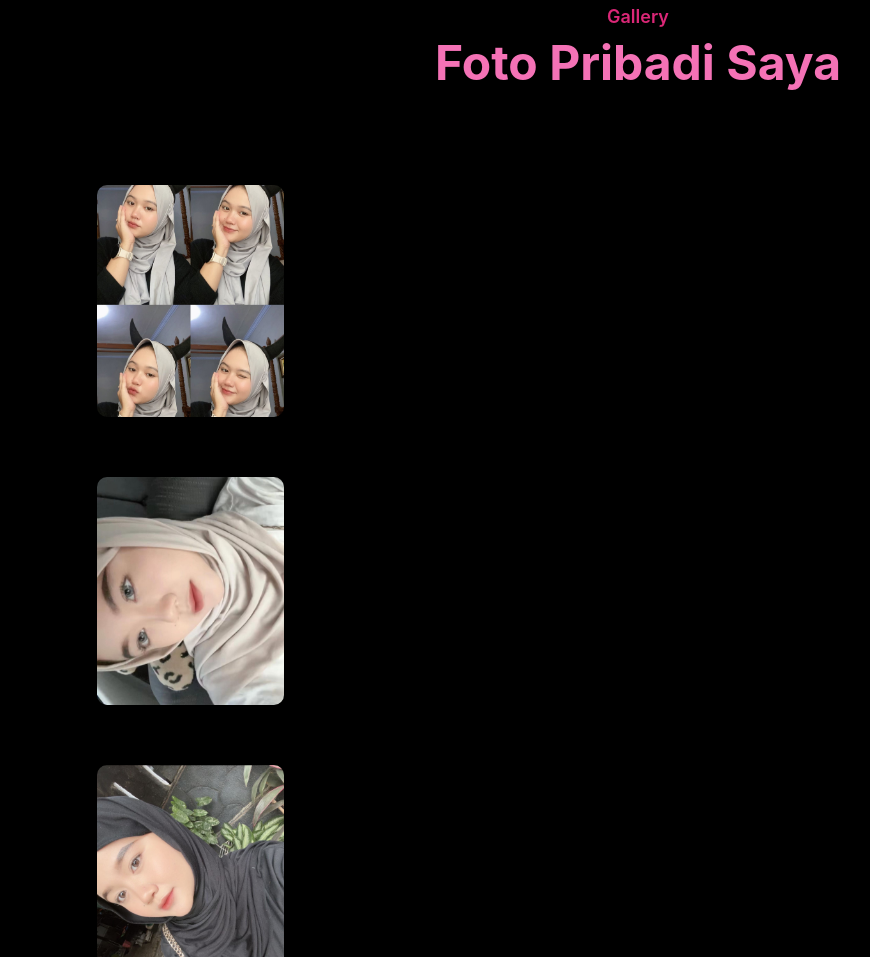
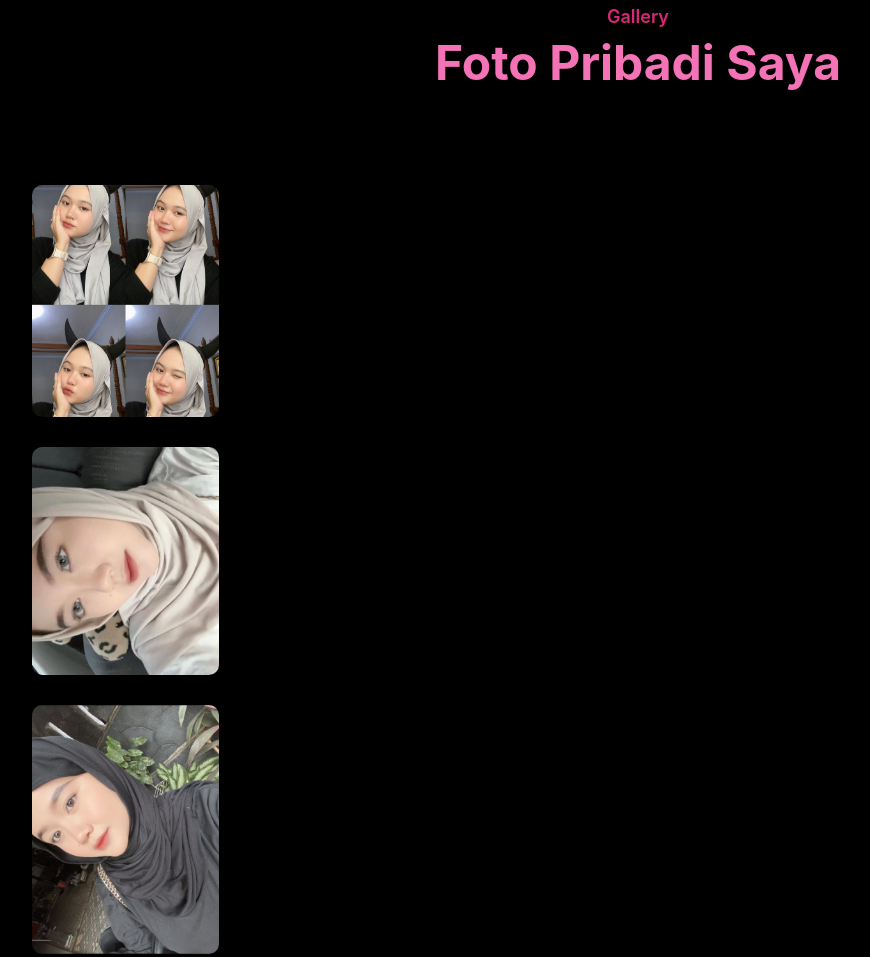
Before and after one commit to SalmaFeb/Portfolio-Salma, a website: page index.html in a window 1280 px wide. Shown: the part 2938-3895 px from the top of the page, without its empty margins (2-872 px from the left). Drawn offline with Linux system fonts and the light colour scheme.

Commit message:
portfolio tailwindcss

```diff
--- a/index.html
+++ b/index.html
@@ -587,7 +587,7 @@ text-white hover:border-pink-600 hover:bg-pink-700 hover:text-white">
         .gallery-item img {
   width: 60%;
   height: 30%;
-  float: right;
+  float: justify;
   margin: 30px;
   border-radius: 10px;
 }
```
